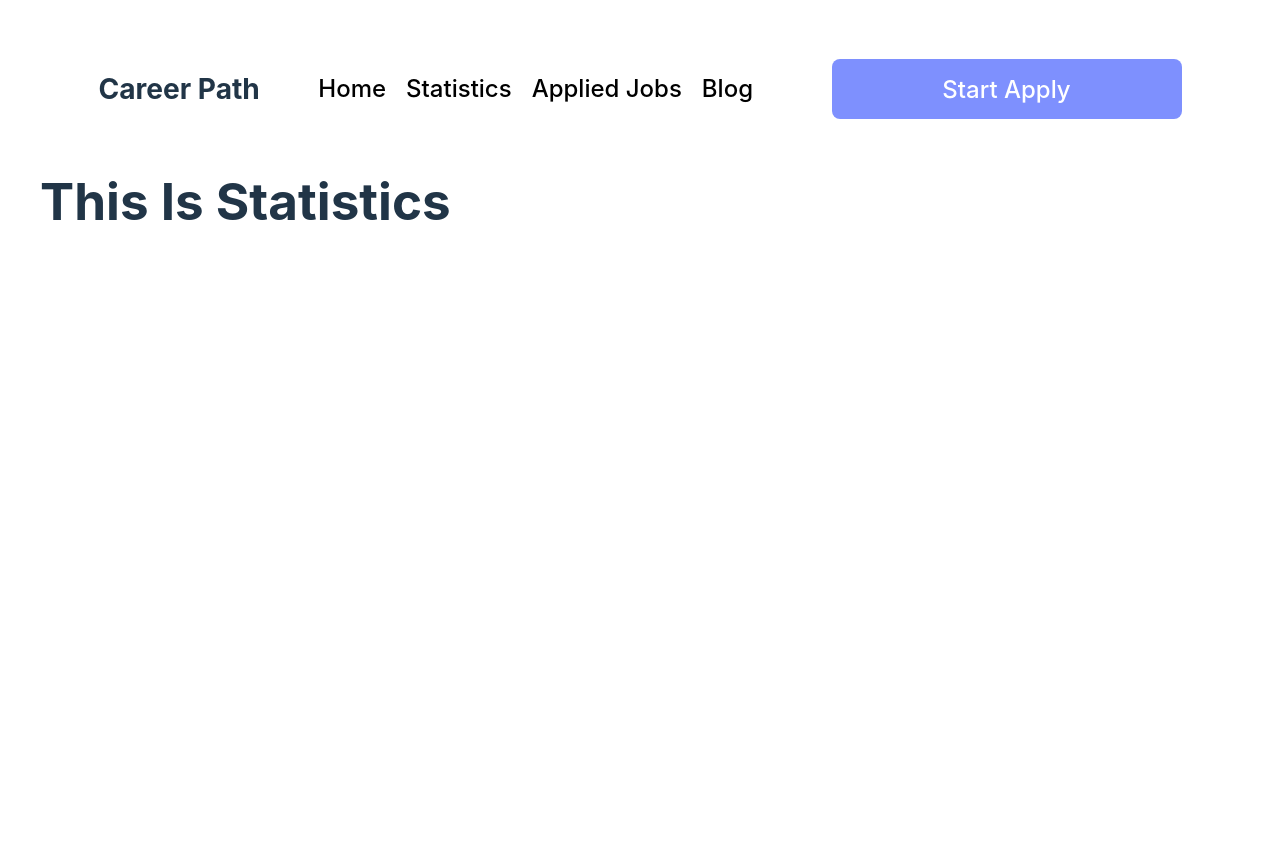
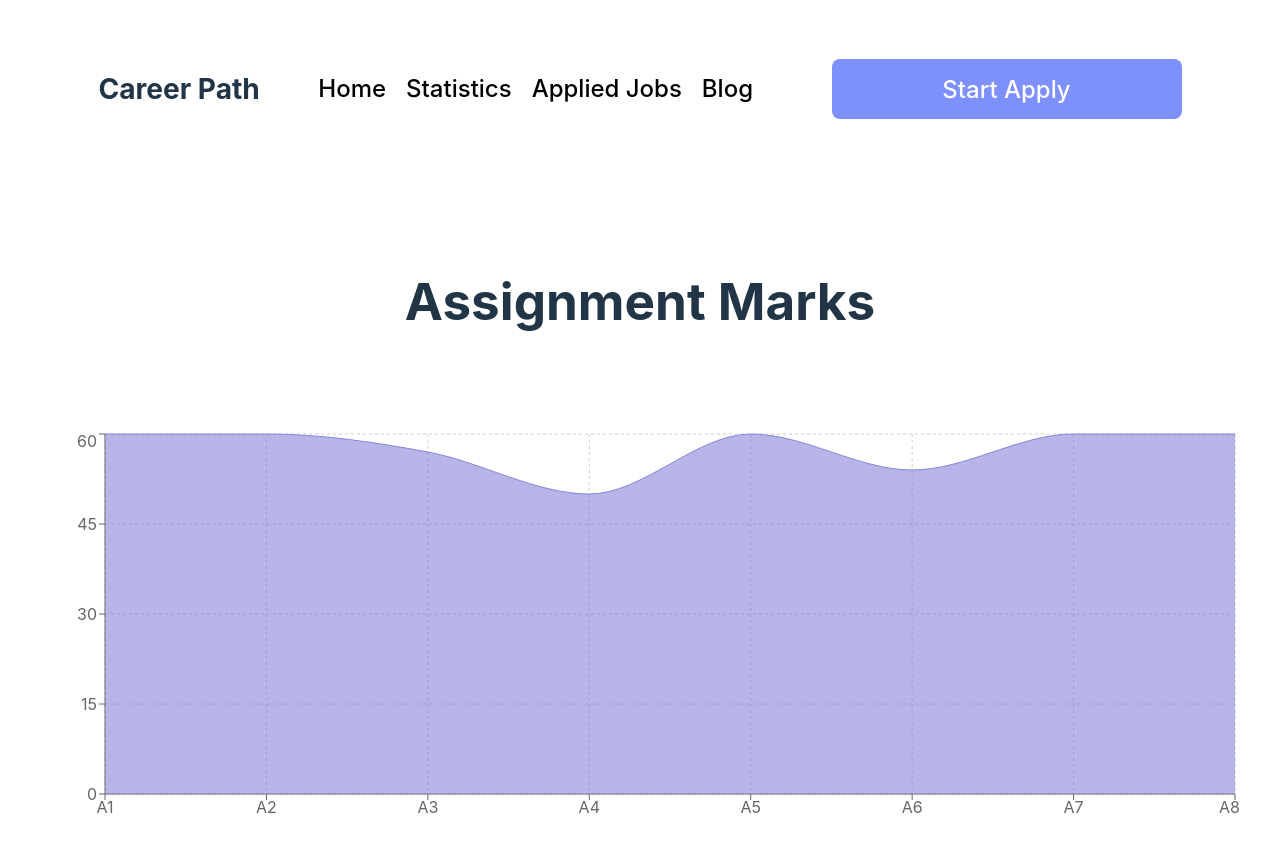
Before and after one commit to Sifatulla21/career-path, a React (Vite) app: page /statistics in a window 1280 px wide. Shown: the top 852 px of the page. Before the commit the page ends 800 px from the top, so only its background shows below. Built offline with nearby package versions, Linux system fonts and the light colour scheme.

Commit message:
statistics  page done

```diff
--- a/package.json
+++ b/package.json
@@ -17,6 +17,7 @@
     "react": "^18.2.0",
     "react-dom": "^18.2.0",
     "react-router-dom": "^6.10.0",
+    "recharts": "^2.5.0",
     "sort-by": "^1.2.0"
   },
   "devDependencies": {
--- /dev/null
+++ b/public/assignment.json
@@ -0,0 +1,42 @@
+[
+    {
+      "aId": "1",
+      "marks": 60,
+      "aName": "A1"
+    },
+    {
+      "aId": "2",
+      "marks": 60,
+      "aName": "A2"
+    },
+    {
+      "aId": "3",
+      "marks": 57,
+      "aName": "A3"
+    },
+    {
+      "aId": "4",
+      "marks": 50,
+      "aName": "A4"
+    },
+    {
+      "aId": "5",
+      "marks": 60,
+      "aName": "A5"
+    },
+    {
+      "aId": "6",
+      "marks": 54,
+      "aName": "A6"
+    },
+    {
+      "aId": "7",
+      "marks": 60,
+      "aName": "A7"
+    },
+    {
+      "aId": "8",
+      "marks": 60,
+      "aName": "A8"
+    }
+  ]
--- a/src/Component/Jobs/Jobs.jsx
+++ b/src/Component/Jobs/Jobs.jsx
@@ -4,6 +4,7 @@ import JobCard from './JobCard';
 import './Jobs.css'
 const Jobs = () => {
     const JobData = useLoaderData();
+    const sortedRemote = JobData.filter(job => job.jPlace === "Remote");
     const sortRemote = () => {
         const sortedRemote = JobData.filter(job => job.jPlace === "Remote");
             if(sortedRemote){
@@ -23,6 +24,12 @@ const Jobs = () => {
                     data={data}
                 ></JobCard>)
             }
+            <h3>hello: {sortedRemote.length} </h3>
+            {/* {
+                sortedRemote.map(remote => <JobCard
+                    remote={remote}
+                ></JobCard>)
+            } */}
         </div>
     );
 };
--- /dev/null
+++ b/src/Component/Statistics/Statistics.css
@@ -0,0 +1,8 @@
+.chart{
+    margin-top: 50px;
+    text-align: center;
+    padding-top: 50px;
+}
+.chart h1{
+    margin-bottom: 100px;
+}
--- a/src/Component/Statistics/Statistics.jsx
+++ b/src/Component/Statistics/Statistics.jsx
@@ -1,9 +1,25 @@
 import React from 'react';
+import { AreaChart, Area, XAxis, YAxis, CartesianGrid, Tooltip, ResponsiveContainer } from 'recharts';
+import { useLoaderData } from 'react-router-dom';
+import './Statistics.css';
+const Statistics = () => {
+    const data = useLoaderData();
+    return (
+        <div className="chart">
+            <h1>Assignment Marks</h1>
+            <AreaChart
 
-const Statistics = () => {
-    return (
-        <div>
-            <h1>This Is Statistics</h1>
+                width={1200}
+                height={400}
+                data={data}
+
+            >
+                <CartesianGrid strokeDasharray="3 3" />
+                <XAxis dataKey="aName" />
+                <YAxis/>
+                <Tooltip />
+                <Area type="monotone" dataKey="marks" stroke="#8884d8" fill="#8884d8" />
+            </AreaChart>
         </div>
     );
 };
--- a/src/main.jsx
+++ b/src/main.jsx
@@ -28,7 +28,8 @@ const router = createBrowserRouter([
       },
       {
         path: 'statistics',
-        element: <Statistics></Statistics>
+        element: <Statistics></Statistics>,
+        loader: () => fetch('assignment.json'),
       },
       {
         path: 'jobs',
```
Also changed, not shown: src/Component/Details/Details.jsx (line endings or trailing spaces), 1 other file (tests, documents, lock files or other folders).
